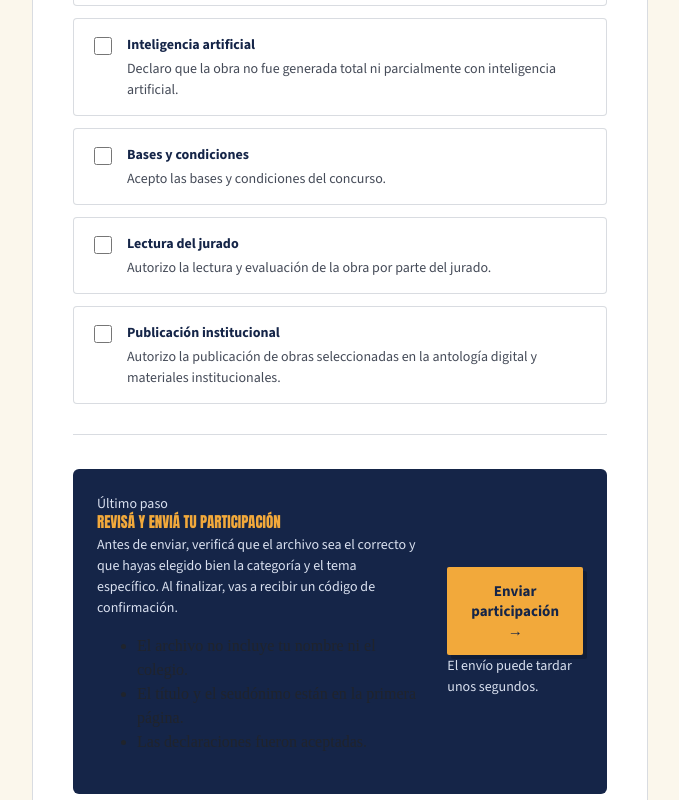
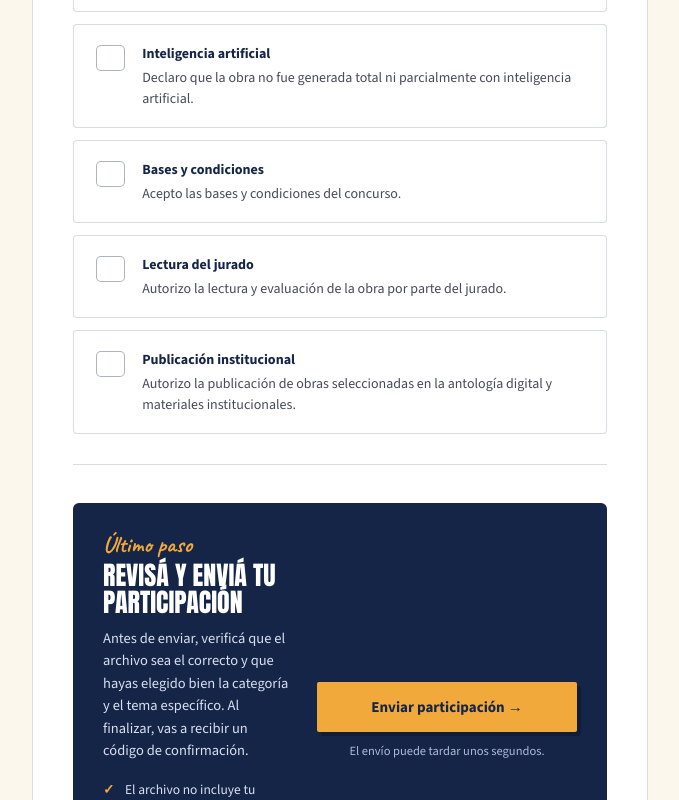
Before and after one commit to sophieblousson/voces-de-la-adolescencia, a Next.js app: page /participar in a window 1280 px wide. Shown: the part 1820-2620 px from the top of the page, without its empty margins (144-823 px from the left). Built offline with nearby package versions, Linux system fonts and the light colour scheme.

Commit message:
Update FormWizard.module.css

```diff
--- a/components/form/FormWizard.module.css
+++ b/components/form/FormWizard.module.css
@@ -132,6 +132,12 @@
   outline: none;
 }
 
+.field select:disabled {
+  background: #f3f0e8;
+  color: #8a8f9c;
+  cursor: not-allowed;
+}
+
 .inputError {
   border-color: var(--color-error) !important;
 }
@@ -173,20 +179,54 @@
 .declaration {
   display: flex;
   align-items: flex-start;
-  gap: 12px;
-  padding: 15px 16px;
+  gap: 14px;
+  padding: 18px 18px;
   background: #ffffff;
   border: 1px solid var(--color-line);
   border-radius: var(--radius-sm);
   cursor: pointer;
+  transition:
+    border-color var(--transition-fast),
+    background-color var(--transition-fast),
+    box-shadow var(--transition-fast);
+}
+
+.declaration:hover {
+  border-color: rgba(21, 37, 72, 0.28);
+}
+
+.declaration:has(input:checked) {
+  border-color: var(--color-marigold);
+  background: #fffaf0;
+  box-shadow: 0 8px 20px rgba(21, 37, 72, 0.06);
 }
 
 .declaration input {
+  appearance: none;
   flex: none;
-  width: 18px;
-  height: 18px;
-  margin-top: 3px;
-  accent-color: var(--color-marigold);
+  width: 22px;
+  height: 22px;
+  margin-top: 2px;
+  border: 1.5px solid rgba(21, 37, 72, 0.35);
+  border-radius: 5px;
+  background: #ffffff;
+  display: grid;
+  place-items: center;
+  cursor: pointer;
+}
+
+.declaration input:checked {
+  background: var(--color-marigold);
+  border-color: var(--color-marigold);
+}
+
+.declaration input:checked::after {
+  content: "✓";
+  color: var(--color-ink);
+  font-family: var(--font-source-sans-3), Helvetica, Arial, sans-serif;
+  font-size: 14px;
+  font-weight: 700;
+  line-height: 1;
 }
 
 .declaration span {
@@ -204,35 +244,84 @@
 }
 
 .finalBox {
-  display: flex;
+  display: grid;
+  grid-template-columns: minmax(0, 1fr) 260px;
+  gap: 28px;
   align-items: center;
-  justify-content: space-between;
-  gap: 28px;
-  margin-top: 34px;
-  padding: 24px;
+  margin-top: 38px;
+  padding: 30px;
   background: var(--color-ink);
   border-radius: var(--radius-md);
+  border-bottom: 5px solid var(--color-marigold);
 }
 
-.finalBox p {
+.finalContent {
+  min-width: 0;
+}
+
+.finalKicker {
+  margin: 0 0 6px;
+  color: var(--color-marigold);
+  font-family: var(--font-caveat), cursive;
+  font-size: 23px;
+  font-weight: 700;
+  line-height: 1;
+}
+
+.finalTitle {
+  margin: 0 0 10px;
+  color: #ffffff;
+  font-family: var(--font-anton), Impact, sans-serif;
+  font-size: 26px;
+  font-weight: 400;
+  line-height: 1.05;
+  text-transform: uppercase;
+}
+
+.finalText {
+  max-width: 620px;
   margin: 0;
   color: #d9e0ef;
   font-family: var(--font-source-sans-3), Helvetica, Arial, sans-serif;
-  font-size: 14px;
-  line-height: 1.5;
+  font-size: 14.5px;
+  line-height: 1.55;
 }
 
-.finalTitle {
-  margin-bottom: 4px !important;
-  color: var(--color-marigold) !important;
-  font-family: var(--font-anton), Impact, sans-serif !important;
-  font-size: 15px !important;
-  font-weight: 400 !important;
-  text-transform: uppercase;
+.finalChecklist {
+  display: grid;
+  gap: 6px;
+  margin: 18px 0 0;
+  padding: 0;
+  list-style: none;
 }
 
-.finalBox button {
-  flex: none;
+.finalChecklist li {
+  position: relative;
+  padding-left: 22px;
+  color: #d9e0ef;
+  font-family: var(--font-source-sans-3), Helvetica, Arial, sans-serif;
+  font-size: 13.5px;
+  line-height: 1.45;
+}
+
+.finalChecklist li::before {
+  content: "✓";
+  position: absolute;
+  left: 0;
+  top: 0;
+  color: var(--color-marigold);
+  font-weight: 700;
+}
+
+.finalAction {
+  display: flex;
+  flex-direction: column;
+  align-items: stretch;
+  gap: 10px;
+}
+
+.finalAction button {
+  width: 100%;
   border: none;
   border-radius: 2px;
   background: var(--color-marigold);
@@ -241,19 +330,33 @@
   font-family: var(--font-source-sans-3), Helvetica, Arial, sans-serif;
   font-size: 15px;
   font-weight: 700;
-  padding: 14px 24px;
+  padding: 15px 22px;
   box-shadow: 4px 4px 0 rgba(0, 0, 0, 0.22);
+  transition:
+    background-color var(--transition-fast),
+    transform var(--transition-fast);
 }
 
-.finalBox button:hover {
+.finalAction button:hover {
   background: var(--color-marigold-dark);
+  transform: translate(-1px, -1px);
 }
 
-.finalBox button:disabled {
+.finalAction button:disabled {
   background: #ddd5c7;
   color: #8a8f9c;
   cursor: not-allowed;
   box-shadow: none;
+  transform: none;
+}
+
+.finalAction p {
+  margin: 0;
+  color: #aebbd5;
+  font-family: var(--font-source-sans-3), Helvetica, Arial, sans-serif;
+  font-size: 12.5px;
+  line-height: 1.4;
+  text-align: center;
 }
 
 .submitError {
@@ -274,11 +377,11 @@
   }
 
   .finalBox {
-    flex-direction: column;
-    align-items: stretch;
+    grid-template-columns: 1fr;
+    padding: 24px 20px;
   }
 
-  .finalBox button {
+  .finalAction button {
     width: 100%;
   }
 }
```
